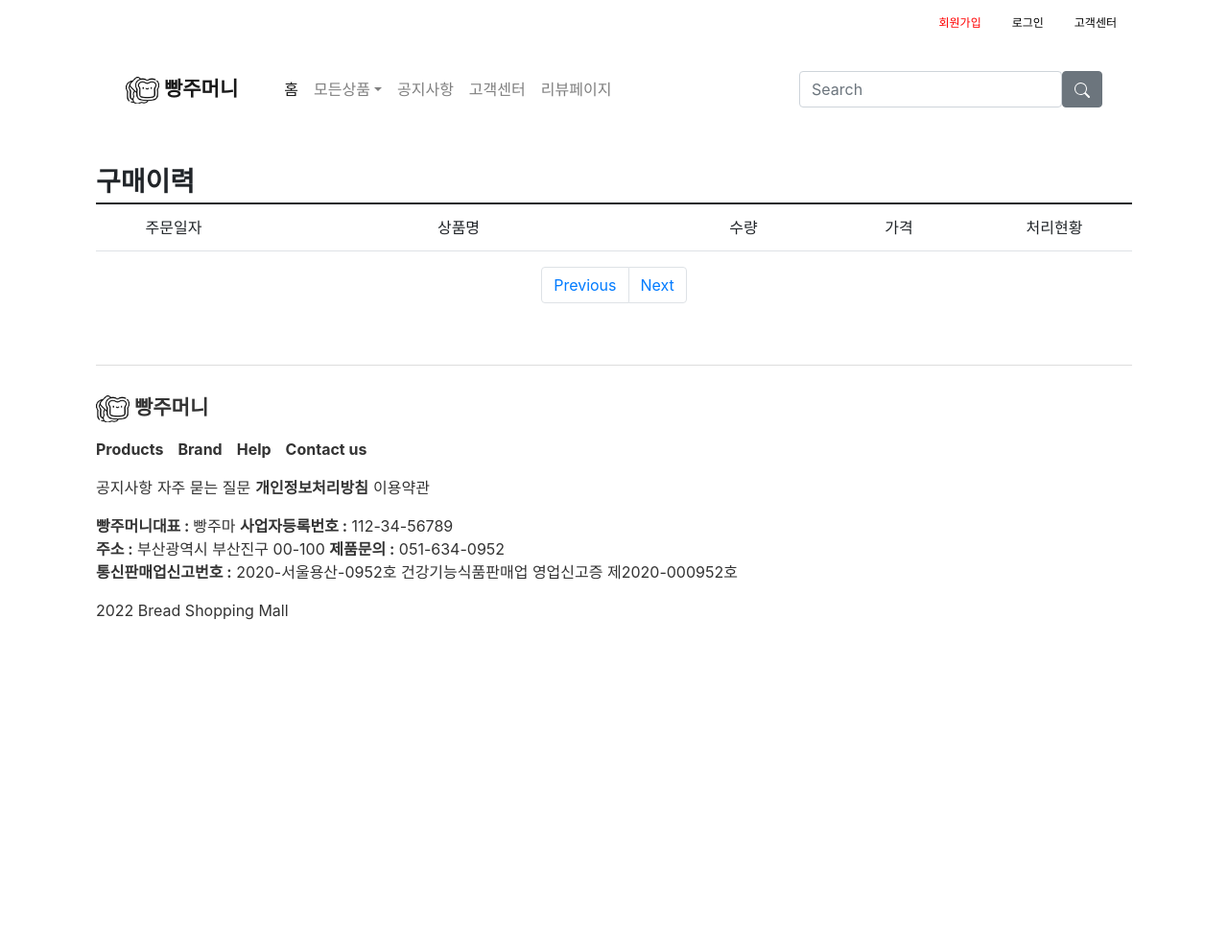
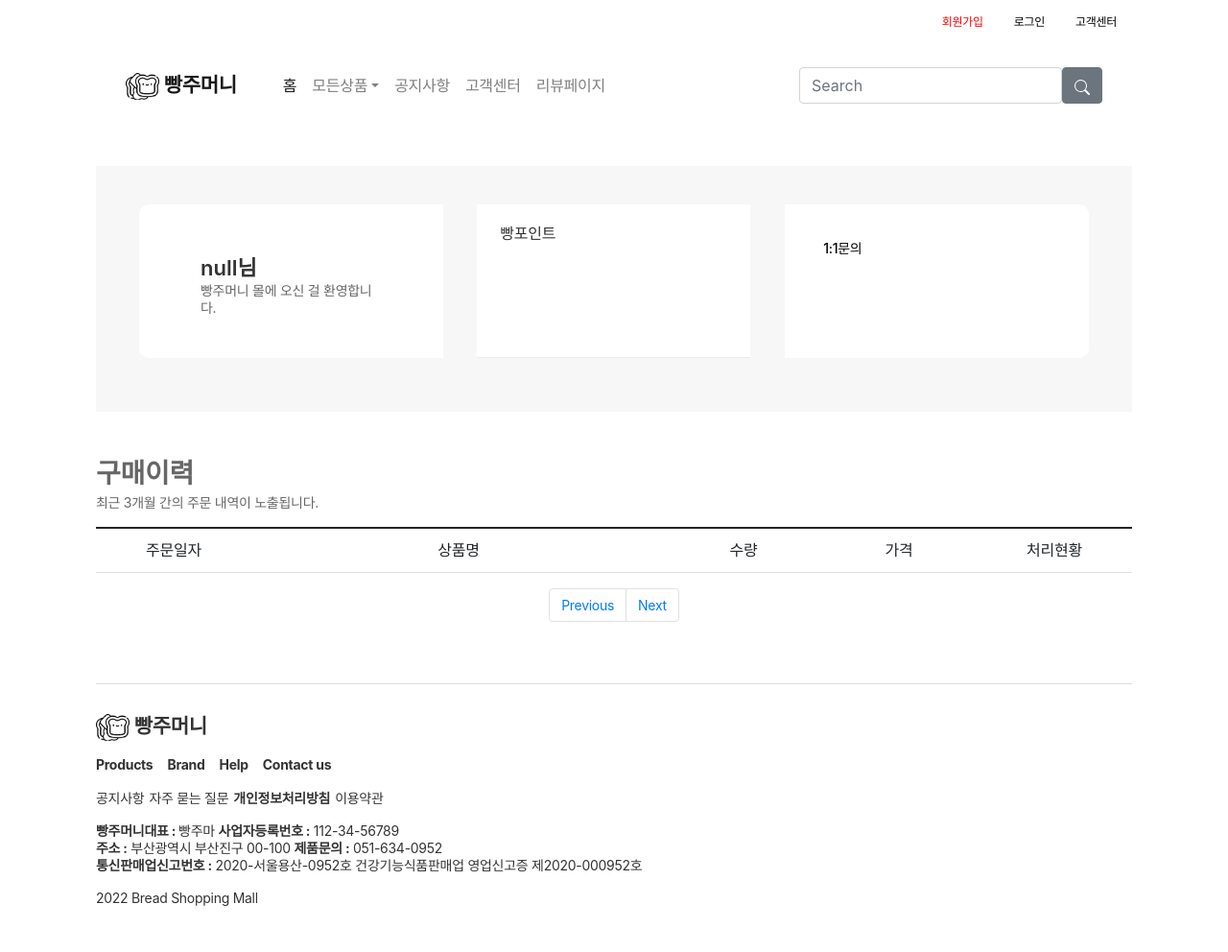
Before and after one commit to dpfah/TeamProject, a Spring app: page /order/orderHist in a window 1280 px wide. Shown: the whole page at 96% size. Before the commit the page ends 646 px from the top, so only its background shows below. Run offline with Thymeleaf, Linux system fonts and the light colour scheme; the template is opened without the code that fills it, so the values that code supplies are empty; some of the project's set-up classes (security, data sources, template engines, error pages and the like) are left out, and stand-ins take their place; some libraries are stand-ins or nearby versions.

Commit message:
마이페이지에 아이디 나오게 함

```diff
--- a/shop-master/src/main/java/com/shop/repository/MemberRepository.java
+++ b/shop-master/src/main/java/com/shop/repository/MemberRepository.java
@@ -1,7 +1,8 @@
 package com.shop.repository;
 
+import org.springframework.data.jpa.repository.JpaRepository;
+
 import com.shop.entity.Member;
-import org.springframework.data.jpa.repository.JpaRepository;
 
 public interface MemberRepository extends JpaRepository<Member, Long> {
 
--- a/shop-master/src/main/resources/static/css/item_menu.css
+++ b/shop-master/src/main/resources/static/css/item_menu.css
@@ -5,6 +5,42 @@
 
 a:hover{
 	text-decoration:none;
+}
+
+p{
+	vertical-align: middle;
+}
+
+body {
+    min-width: 320px;
+    height: auto;
+    position: relative;
+    margin: 0;
+    padding: 0;
+    font-size: 14px;
+    line-height: 1.3;
+    color: #666666;
+    background-color: #FFFFFF;
+    letter-spacing: -0.02em;
+}
+
+
+.btn-pink {
+    display: inline-block;
+    width: auto;
+    height: auto;
+    line-height: auto;
+    color: #fc454c !important;
+    font-family: 'brandon-grotesque','NotoSansKR','roboto','돋움','AppleGothic', Dotum, sans-serif;
+    font-weight: 500;
+    vertical-align: middle;
+    font-size: 16px;
+    font-weight: 500;
+}
+
+.clearfix {
+    display: block;
+    min-height: 1px;
 }
 
 .item_menu .sub-top-title-area .title {
@@ -460,3 +496,159 @@
 	width:5rem;
 	margin-top: 50px;
 }
+
+/*orderHist*/
+#orderHist .orderDate{
+	color:#666666;
+}
+
+#orderHist .inner_tb{
+	border: none; width:100%;
+}
+
+#orderHist .inner_tb tr{
+	width:100%
+}
+
+#orderHist .inner_tb td{
+	width:25%;
+	border-top: none;
+}
+
+#orderHist .sub-title-mypage {
+    width: 100%;
+    padding: 40px 0;
+    margin: 0px auto 0 auto;
+    background: #F7F7F7;
+}
+
+
+#orderHist .sub-top{
+    width: auto;
+    max-width: 990px;
+    margin: 0 auto;
+}
+#orderHist .sub-title-user{
+	float: left;
+    width: 32%;
+    min-height: 160px;
+    padding: 52px 40px 0 40px;
+    background: #FFFFFF;
+    border-radius: 10px 0 0 10px;
+    text-align: left;
+}
+
+#orderHist .sub-title-user dl {
+    display: block;
+    padding: 0 24px;
+    box-sizing: border-box;
+    text-align: left;
+    width: 100%;
+}
+
+#orderHist .sub-title-user dl dt {
+    display: flex;
+    font-size: 13px;
+    color: #666;
+    overflow: hidden;
+    letter-spacing:-0.03em;
+}
+
+#orderHist .sub-title-user dl dt p {
+    font-size: 22px;
+    margin-bottom: 0px;
+    font-weight: 600;
+    color: #333;
+    letter-spacing: 0;
+}
+
+#orderHist .my-wallet{
+	width: 32%;
+    float: left;
+}
+
+#orderHist .my-wallet ul{
+	width: auto;
+    margin: 0 auto 0 auto;
+    float: none;
+    background: #FFFFFF;
+    border-radius: 0;
+}
+
+#orderHist .my-wallet li {
+    float: none;
+    width: 100%;
+    min-height: 160px;
+    padding: 0;
+    border-bottom: 1px solid #EBEBEB;
+    text-align: left;
+    background: #FFFFFF;
+    border-right: none;
+    margin-left: 1.25%;
+}
+
+#orderHist .my-wallet li a {
+    display: block;
+    width: 100%;
+    height: 100%;
+    padding: 20px 0 10px 0;
+    color: #666666;
+}
+
+#orderHist .my-wallet li dl {
+    position: relative;
+    display: block;
+    width: auto;
+    margin: 0 24px;
+    text-align: left;
+}
+
+#orderHist .my-wallet li dl dt {
+    font-size: 16px;
+    padding-right: 20px;
+    font-weight: 500;
+    color: #333;
+}
+
+#orderHist .my-wallet li dl dd {
+    position: absolute;
+    top: -2px;
+    right: 0px;
+	float:none;
+	font-weight: 600;
+	font-family: 'brandon-grotesque','NotoSansKR','roboto','돋움','AppleGothic', Dotum, sans-serif;
+    font-size: 16px;
+    margin-bottom: 0;
+}
+
+#orderHist .user-qna {
+    float: right;
+    width: 32%;
+    min-height: 160px;
+    padding: 37px 40px 0 40px;
+    background: #fff;
+    border-radius: 0 10px 10px 0;
+    text-align: left;
+}
+
+#orderHist .user-qna dl{
+	display: inline-block;
+}
+
+#orderHist .user-qna dl dt {
+    position: relative;
+    padding-right: 35px;
+    margin-bottom: 5px;
+    font-size: 14px;
+    font-weight: 500;
+    color: #000;
+}
+
+#orderHist .user-qna dl dd:first-of-type {
+    float: none;
+    font-size: 24px;
+    font-weight: 500;
+    color: #fc454c;
+    font-family: 'brandon-grotesque','NotoSansKR','roboto','돋움','AppleGothic', Dotum, sans-serif;
+    margin-bottom: 4px;
+}
--- a/shop-master/src/main/resources/templates/item/itemDtl.html
+++ b/shop-master/src/main/resources/templates/item/itemDtl.html
@@ -145,9 +145,9 @@
 	                	<p class="lead small-title" th:text="${item.itemSNm}"></p>
 	                    <div class="ori-price text-decoration-line-through" th:text="${item.price}"></div>
 	                    <input type="hidden" th:value="${item.percent}" id="percent" name="percent">
-	                    <span class="percent" th:text="${item.percent}+'%'">
+	                    <span class="percent" th:text="${item.percent}+'%'"></span>
 	                    <input type="hidden" th:value="${item.price}" id="price" name="price">
-	                    <span class="discount-amount" name="totalPrice" id="totalPrice"></span>
+	                    <span name="totalPrice" id="totalPrice" class="discount-amount"></span>
 	                </div>
 
 	                <div class="row mb-3">
--- /dev/null
+++ b/shop-master/src/main/resources/templates/layouts/mypage.html
@@ -0,0 +1,41 @@
+<!DOCTYPE html>
+
+<html xmlns:th="http://www.thymeleaf.org"
+      xmlns:layout="http://www.ultraq.net.nz/thymeleaf/layout">
+<head>
+    <meta charset="UTF-8">
+    <title>Title</title>
+	<meta name="viewport" content="width=device-width, initial-scale=1">
+    <!-- CSS only -->
+    <link href="https://cdn.jsdelivr.net/npm/bootstrap@5.1.3/dist/css/bootstrap.min.css" rel="stylesheet" integrity="sha384-1BmE4kWBq78iYhFldvKuhfTAU6auU8tT94WrHftjDbrCEXSU1oBoqyl2QvZ6jIW3" crossorigin="anonymous">
+    <link rel="stylesheet" href="https://stackpath.bootstrapcdn.com/bootstrap/4.5.2/css/bootstrap.min.css">
+    <link th:href="@{/css/layout1.css}" rel="stylesheet">
+    <link th:href="@{/css/main_styles.css}" rel="stylesheet">
+	<link th:href="@{/css/item_menu.css}" rel="stylesheet">
+
+
+
+    <!-- JS, Popper.js, and jQuery -->
+    <script src="https://code.jquery.com/jquery-3.5.1.min.js"></script>
+    <script src="https://cdn.jsdelivr.net/npm/popper.js@1.16.1/dist/umd/popper.min.js"></script>
+    <script src="https://stackpath.bootstrapcdn.com/bootstrap/4.5.2/js/bootstrap.min.js"></script>
+    <script src="https://cdn.jsdelivr.net/npm/@popperjs/core@2.10.2/dist/umd/popper.min.js" integrity="sha384-7+zCNj/IqJ95wo16oMtfsKbZ9ccEh31eOz1HGyDuCQ6wgnyJNSYdrPa03rtR1zdB" crossorigin="anonymous"></script>
+	<script src="https://cdn.jsdelivr.net/npm/bootstrap@5.1.3/dist/js/bootstrap.min.js" integrity="sha384-QJHtvGhmr9XOIpI6YVutG+2QOK9T+ZnN4kzFN1RtK3zEFEIsxhlmWl5/YESvpZ13" crossorigin="anonymous"></script>
+
+
+    <th:block layout:fragment="script"></th:block>
+    <th:block layout:fragment="css"></th:block>
+
+</head>
+<body>
+
+    <div th:replace="fragments/header::header"></div>
+
+    <div layout:fragment="content" class="content">
+
+    </div>
+
+    <div th:replace="fragments/footer::footer"></div>
+
+</body>
+</html>
--- a/shop-master/src/main/resources/templates/order/orderHist.html
+++ b/shop-master/src/main/resources/templates/order/orderHist.html
@@ -1,7 +1,7 @@
 <!DOCTYPE html>
 <html xmlns:th="http://www.thymeleaf.org"
       xmlns:layout="http://www.ultraq.net.nz/thymeleaf/layout"
-      layout:decorate="~{layouts/layout1}">
+      layout:decorate="~{layouts/mypage}">
 
 <head>
     <meta name="_csrf" th:content="${_csrf.token}"/>
@@ -85,11 +85,47 @@
     </style>
 </th:block>
 
-<div layout:fragment="content" class="content-lg-12 mt-5">
-
-    <h3 class="mb-1 fw-bold">
+	<div layout:fragment="content" class="content-lg-12 mt-5 ">
+		<div id="orderHist">
+			<div class="sub-title-mypage">
+				<div class="sub-top clearfix">
+					<div class="sub-title-user">
+						<dl>
+							<dt>
+								<p th:text="${email} + '님'">
+								</p>
+							</dt>
+							<dd>
+								빵주머니 몰에 오신 걸 환영합니다.
+							</dd>
+						</dl>
+					</div>
+					<ul class="my-wallet clearfix">
+						<li>
+							<a href="#">
+								<dl>
+									<dt>빵포인트</dt>
+								</dl>
+							</a>
+						</li>
+					</ul>
+					<div class="user-qna clearfix">
+						<a href="">
+							<dl>
+								<dt>1:1문의</dt>
+								<dd class="btn-pink">
+									<!--1:1문의 개수 들어갈 곳-->
+									<span></span>
+								</dd>
+							<dl>
+						</a>
+					</div>
+				</div>
+			</div>
+		    <h3 class="mb-1 fw-bold mt-5">
 		        구매이력
 		    </h3>
+		    <p>최근 3개월 간의 주문 내역이 노출됩니다.</p>
 			<div>
 				<div class="table-responsive">
 			        <table class="table table-hover cart">
@@ -108,36 +144,34 @@
 			                <td>처리현황</td>
 			            </tr>
 			        	<tr th:each="order : ${orders.getContent()}">
-	        		<td>
-		        		<div class="d-flex mb-3 align-self-center">
-				            <h4 th:text="${order.orderDate} + ' 주문'"></h4>
+			        		<td class="align-middle">
+				        		<div class="d-flex mb-3">
+						            <span th:text="${order.orderDate}" class="orderDate"></span>
 						        </div>
 			        		</td>
 			        		<td colspan='3'>
-		        		<table style="border: none; width:100%;">
-
-				            <tr th:each="orderItem : ${order.orderItemDtoList}" class="d-flex" style="width:100%;">
-				            	<td style="width:25%; border-top: none;">
+				        		<table class="inner_tb">
+						            <tr th:each="orderItem : ${order.orderItemDtoList}" class="d-flex">
+						            	<td class="align-middle">
 							                <div class="repImgDiv">
 							                    <img th:src="${orderItem.imgUrl}" class = "rounded repImg" th:alt="${orderItem.itemNm}">
 							                </div>
-
 						            	</td>
-				            	<td style="width:25%; border-top: none;">
+						            	<td>
 						            		<span th:text="${orderItem.itemNm}" class="fs24 font-weight-bold"></span>
 						            	</td>
-				            	<td style="width:25%; border-top: none;">
+						            	<td >
 						            		<span th:text="${orderItem.orderPrice} +'원'"></span>
 						            	</td>
-				            	<td style="width:25%; border-top: none;">
+						            	<td>
 						            		<span th:text="${orderItem.count} +'개'"></span>
 						            	</td>
 						            </tr>
 						        </table>
 			        		</td>
 
-			        <td>
-				        <div class="d-flex mb-3 align-self-center">
+					        <td class="align-middle">
+						     	<div class="d-flex mb-3">
 						            <div class="ml-3">
 						                <th:block th:if="${order.orderStatus == T(com.shop.constant.OrderStatus).ORDER}">
 						                    <button type="button" class="btn btn-outline-secondary" th:value="${order.orderId}" onclick="cancelOrder(this.value)">주문취소</button>
@@ -152,7 +186,6 @@
 					</table>
 				    <div th:with="start=${(orders.number/maxPage)*maxPage + 1}, end=(${(orders.totalPages == 0) ? 1 : (start + (maxPage - 1) < orders.totalPages ? start + (maxPage - 1) : orders.totalPages)})" >
 				        <ul class="pagination justify-content-center">
-
 				            <li class="page-item" th:classappend="${orders.number eq 0}?'disabled':''">
 				                <a th:href="@{'/orders/' + ${orders.number-1}}" aria-label='Previous' class="page-link">
 				                    <span aria-hidden='true'>Previous</span>
@@ -168,10 +201,12 @@
 				                    <span aria-hidden='true'>Next</span>
 				                </a>
 				            </li>
-
 				        </ul>
 				    </div>
-
 				</div>
-
+			</div>
+			<!--/#orderHist-->
+		</div>
+		<!--layout content 끝-->
+	</div>
 </html>
```
Also changed, not shown: shop-master/src/main/java/com/shop/controller/OrderController.java (+21 -14 lines), shop-master/src/main/java/com/shop/dto/OrderHistDto.java (+8 -5 lines), shop-master/src/main/java/com/shop/service/OrderService.java (+22 -17 lines). Lines whose indentation alone changed are shown as unchanged.
